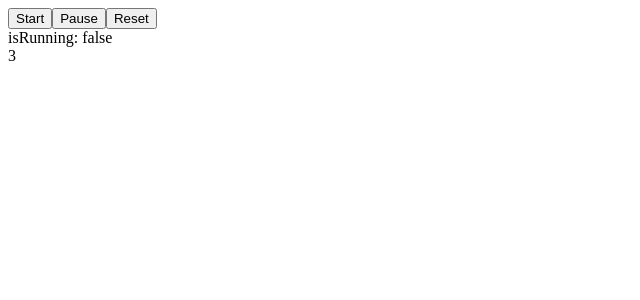
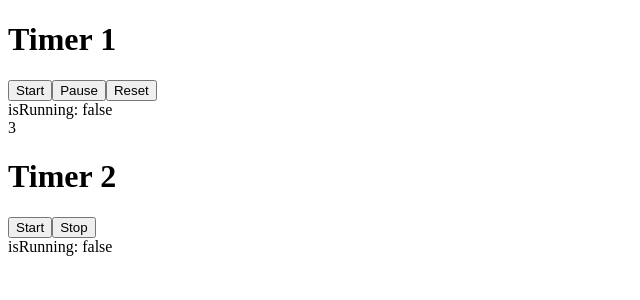
Before and after one commit to dancheskus/react-hook-time, a React (Vite) app: page / in a window 1280 px wide. Shown: the top 300 px of the page, without its empty margins (0-640 px from the left). Built offline with nearby package versions, Linux system fonts and the light colour scheme.

Commit message:
useStatelessTimer added

```diff
--- a/src/App.tsx
+++ b/src/App.tsx
@@ -1,18 +1,32 @@
 import { useEffect, useRef, useState } from 'react'
 
-const useTimer = (initialTime: number, { speedUpFirstSecond }: { speedUpFirstSecond?: boolean }) => {
+const useTimer = (initialTime: number, {
+  speedUpFirstSecond,
+  onPause,
+  onStart,
+  onReset,
+  onEnd,
+}: {
+  speedUpFirstSecond?: boolean,
+  onPause?: (currentTime: number) => void
+  onStart?: (currentTime: number) => void
+  onReset?: (currentTime: number) => void
+  onEnd?: () => void
+}) => {
   const timerRef = useRef<number | null>(null)
   const firstTickRef = useRef<number | null>(null)
   const [currentTime, setCurrentTime] = useState(initialTime)
   const [isRunning, setIsRunning] = useState(false)
 
   const stopTimer = () => {
-    if (!timerRef.current || !firstTickRef.current) return
+    if (!firstTickRef.current) return
 
     setIsRunning(false)
 
-    clearInterval(timerRef.current)
-    timerRef.current = null
+    if (timerRef.current) {
+      clearInterval(timerRef.current)
+      timerRef.current = null
+    }
 
     clearTimeout(firstTickRef.current)
     firstTickRef.current = null
@@ -21,54 +35,131 @@ const useTimer = (initialTime: number, { speedUpFirstSecond }: { speedUpFirstSec
   useEffect(() => {
     if (currentTime !== 0) return
 
+    onEnd && onEnd()
     stopTimer()
-  },[currentTime])
+  }, [currentTime])
 
   const start = () => {
     if (timerRef.current || firstTickRef.current || currentTime === 0) return
 
+    onStart && onStart(currentTime)
+
     setIsRunning(true)
 
     firstTickRef.current = setTimeout(() => {
-      const newValue = currentTime - 1000
+      const newValue = currentTime - 1
       setCurrentTime(newValue)
 
       if (newValue === 0) return
 
       timerRef.current = setInterval(() => {
-        setCurrentTime(prev => prev - 1000)
+        setCurrentTime(prev => prev - 1)
       }, 1000)
     }, speedUpFirstSecond ? 300 : 1000)
-
-
   }
 
   const reset = () => {
+    onReset && onReset(initialTime)
+
     stopTimer()
     setCurrentTime(initialTime)
   }
 
+  const pause = () => {
+    if (!firstTickRef.current) return
+
+    stopTimer()
+    onPause && onPause(currentTime)
+  }
+
   return {
     start,
-    pause: stopTimer,
+    pause,
     reset,
     currentTime,
     isRunning,
   }
 }
 
+const useStatelessTimer = (initialTime: number, {
+  speedUpFirstSecond,
+  onStart,
+  onStop,
+  onEnd,
+}: {
+  speedUpFirstSecond?: boolean,
+  onStart?: () => void
+  onStop?: () => void
+  onEnd?: () => void
+}) => {
+  const timerRef = useRef<number | null>(null)
+  const [isRunning, setIsRunning] = useState(false)
+
+  const stopTimer = () => {
+    if (!timerRef.current) return
+
+    setIsRunning(false)
+    clearInterval(timerRef.current)
+    timerRef.current = null
+  }
+
+  const start = () => {
+    if (timerRef.current) return
+
+    onStart && onStart()
+
+    setIsRunning(true)
+
+    timerRef.current = setTimeout(() => {
+      onEnd && onEnd()
+      stopTimer()
+    }, initialTime * 1000)
+  }
+
+  const stop = () => {
+    if (!timerRef.current) return
+
+    onStop && onStop()
+    stopTimer()
+  }
+
+  return {
+    start,
+    stop,
+    isRunning,
+  }
+}
+
 function App() {
-  const {start, pause, reset, currentTime, isRunning} = useTimer(3000, {
-    speedUpFirstSecond: true
+  const { start, pause, reset, currentTime, isRunning } = useTimer(3, {
+    speedUpFirstSecond: false,
+    onPause: (time) => console.log('pause: ' + time),
+    onStart: (time) => console.log('start: ' + time),
+    onReset: (time) => console.log('reset: ' + time),
+    onEnd: () => console.log('time ended')
   })
+
+  const test = useStatelessTimer(3, {
+    onStart: () => console.log('start'),
+    onStop: () => console.log('stop'),
+    onEnd: () => console.log('time ended')
+  })
+
+  console.log('component updated...')
 
   return (
     <div>
+      <h1>Timer 1</h1>
       <button onClick={start}>Start</button>
       <button onClick={pause}>Pause</button>
       <button onClick={reset}>Reset</button>
       <div>isRunning: {String(isRunning)}</div>
-      <div>{currentTime/1000}</div>
+      <div>{currentTime}</div>
+
+      <h1>Timer 2</h1>
+      <button onClick={test.start}>Start</button>
+      <button onClick={test.stop}>Stop</button>
+      <div>isRunning: {String(test.isRunning)}</div>
     </div>
   )
 }
--- a/src/main.tsx
+++ b/src/main.tsx
@@ -3,7 +3,5 @@ import ReactDOM from 'react-dom/client'
 import App from './App'
 
 ReactDOM.createRoot(document.getElementById('root') as HTMLElement).render(
-  <React.StrictMode>
     <App />
-  </React.StrictMode>,
 )
```
Also changed, not shown: TODO.txt.
